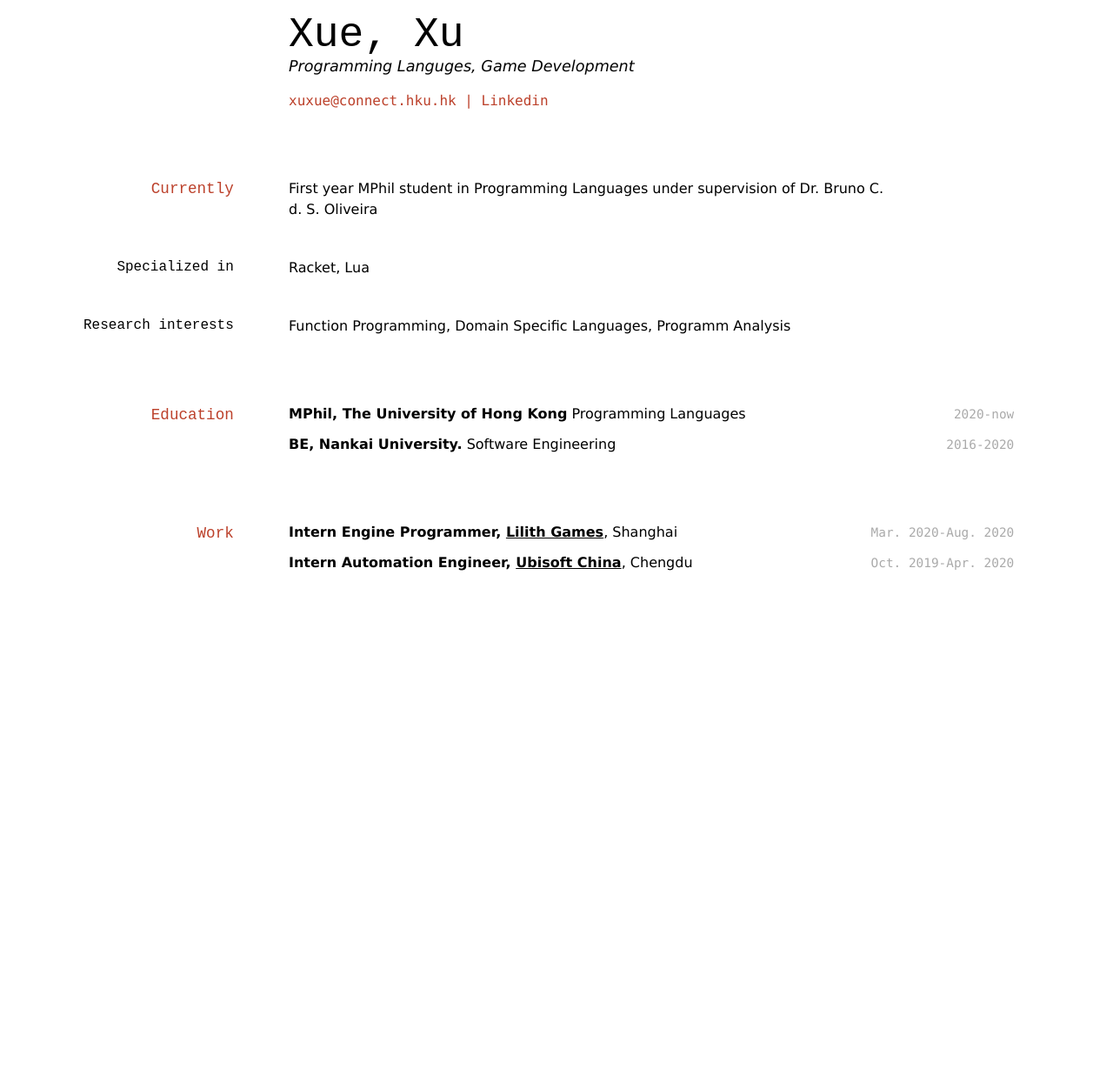
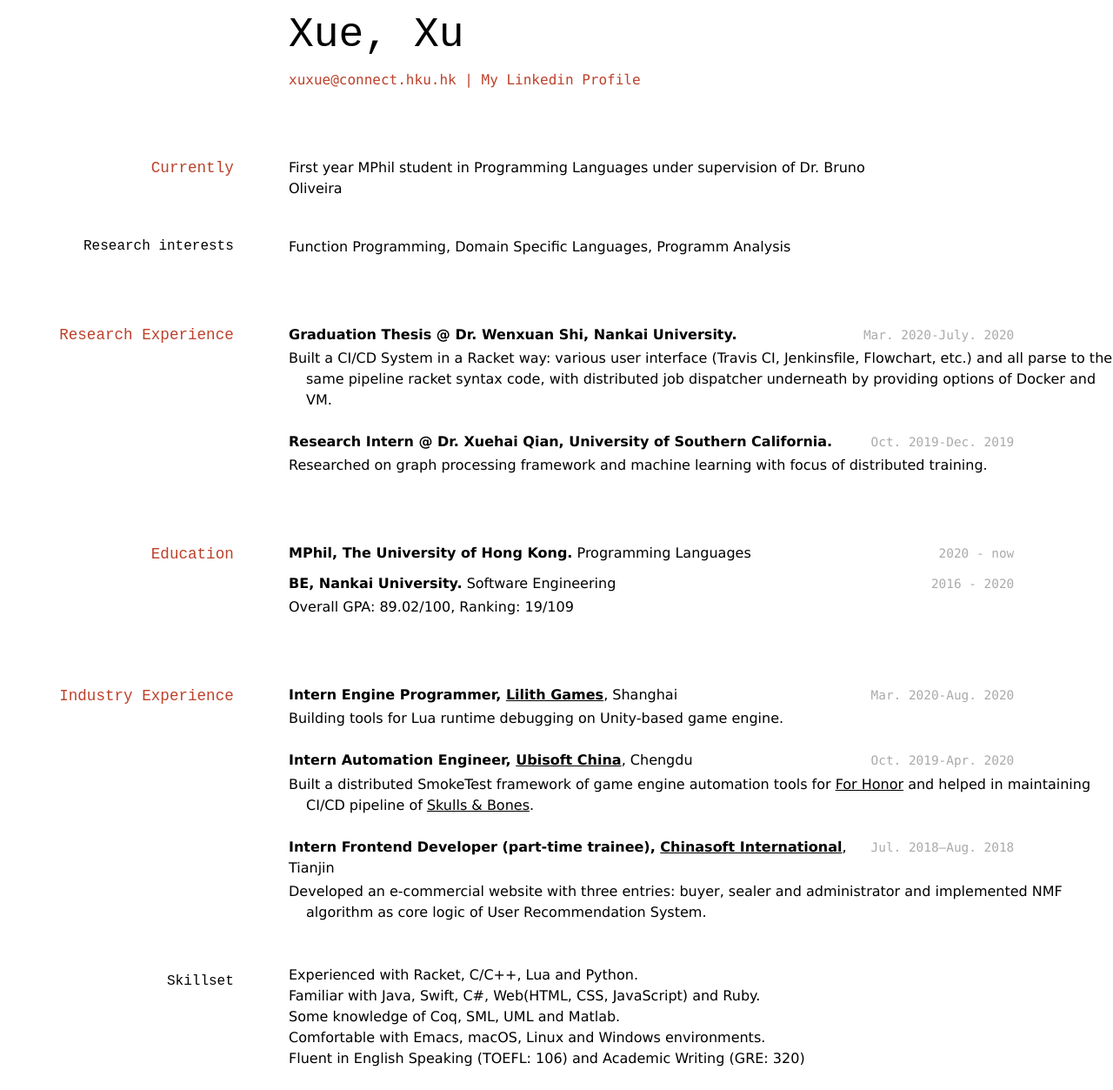
Before and after one commit to juniorxxue/curriculum-vitae, a Jekyll site: the page built from index.md, in a window 1280 px wide. Shown: the whole page at 87% size. Built offline with Jekyll 4.4.1, drawn with Linux system fonts in a browser that asks for light colours; before the commit the page ends 900 px from its top, so only the background shows below that.

Commit message:
Add details

```diff
--- a/index.md
+++ b/index.md
@@ -3,46 +3,67 @@ layout: cv
 title: Xue, Xu's CV
 ---
 # Xue, Xu
-Programming Languges, Game Development
 
 <div id="webaddress">
 <a href="xuxue@connect.hku.hk">xuxue@connect.hku.hk</a>
-| <a href="https://www.linkedin.com/in/xu-xue/">Linkedin</a>
+| <a href="https://www.linkedin.com/in/xu-xue/">My Linkedin Profile</a>
 </div>
-
 
 ## Currently
 
-First year MPhil student in Programming Languages under supervision of Dr. Bruno C. d. S. Oliveira
-
-### Specialized in
-
-Racket, Lua
-
+First year MPhil student in Programming Languages under supervision of Dr. Bruno Oliveira
 
 ### Research interests
 
 Function Programming, Domain Specific Languages, Programm Analysis
 
+## Research Experience
+`Mar. 2020-July. 2020`
+__Graduation Thesis @ Dr. Wenxuan Shi, Nankai University.__
+
+- Built a CI/CD System in a Racket way: various user interface (Travis CI, Jenkinsfile, Flowchart, etc.) and all parse to the same pipeline racket syntax code, with distributed job dispatcher underneath by providing options of Docker and VM.
+
+`Oct. 2019-Dec. 2019`
+__Research Intern @ Dr. Xuehai Qian, University of Southern California.__
+
+- Researched on graph processing framework and machine learning with focus of distributed training.
+
 
 ## Education
-`2020-now`
-__MPhil, The University of Hong Kong__
+`2020 - now`
+__MPhil, The University of Hong Kong.__
 Programming Languages
 
-`2016-2020`
+`2016 - 2020`
 __BE, Nankai University.__
 Software Engineering
 
+- Overall GPA: 89.02/100, Ranking: 19/109
 
-## Work
+## Industry Experience
 
 `Mar. 2020-Aug. 2020`
 __Intern Engine Programmer, [Lilith Games](https://www.lilithgames.com/en/)__, Shanghai
 
+- Building tools for Lua runtime debugging on Unity-based game engine.
+
 `Oct. 2019-Apr. 2020`
 __Intern Automation Engineer, [Ubisoft China](https://www.ubisoft.com/en-us/)__, Chengdu
 
+- Built a distributed SmokeTest framework of game engine automation tools for [For Honor](https://forhonor.ubisoft.com/game/en-us/home/) and helped in maintaining CI/CD pipeline of [Skulls & Bones](https://skullandbones.ubisoft.com/game/en-us/home/).
+
+`Jul. 2018–Aug. 2018`
+__Intern Frontend Developer (part-time trainee), [Chinasoft International](http://www.chinasofti.com/en/)__, Tianjin
+
+- Developed an e-commercial website with three entries: buyer, sealer and administrator and implemented NMF algorithm as core logic of User Recommendation System.
+
+### Skillset
+
+- Experienced with  Racket, C/C++, Lua and Python.
+- Familiar with Java, Swift, C\#, Web(HTML, CSS, JavaScript) and Ruby.
+- Some knowledge of Coq, SML, UML and Matlab.
+- Comfortable with Emacs, macOS, Linux and Windows environments.
+- Fluent in English Speaking (TOEFL: 106) and Academic Writing (GRE: 320)
 
 <!-- ### Footer
 
```
